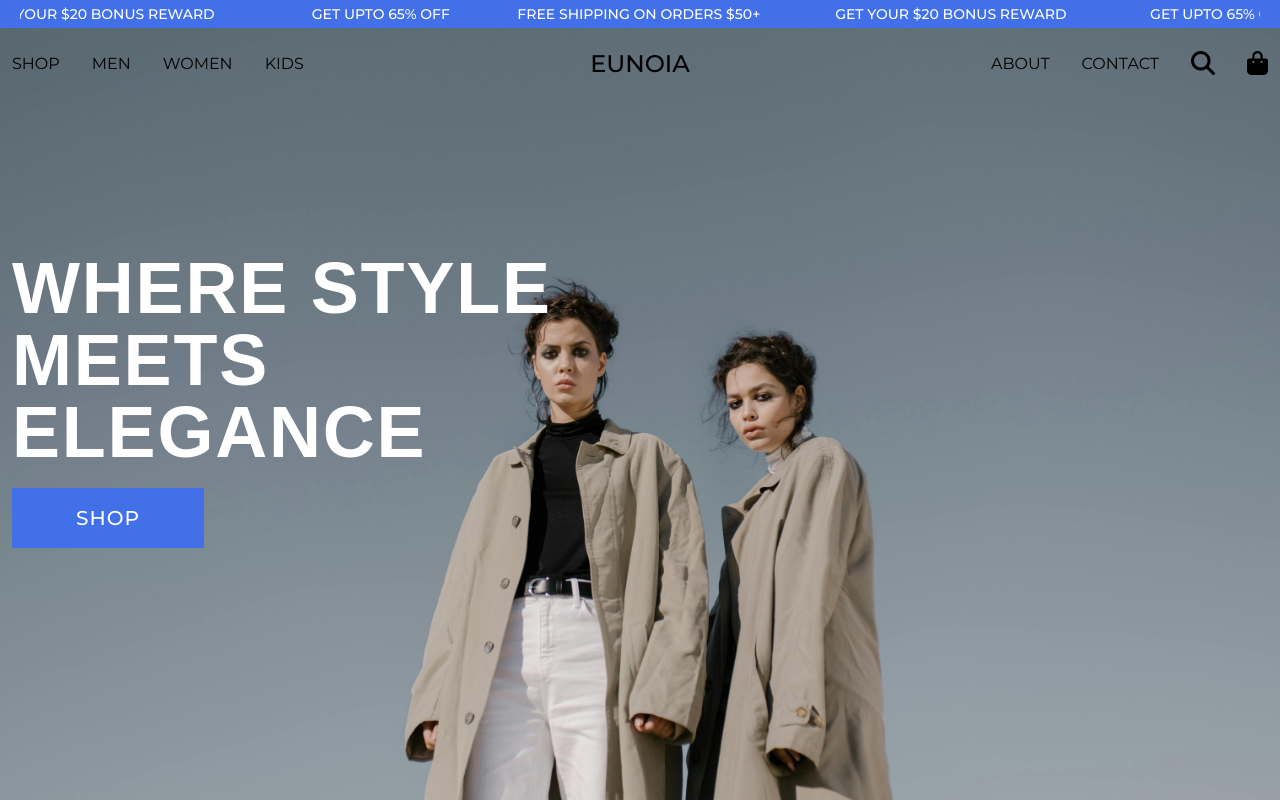
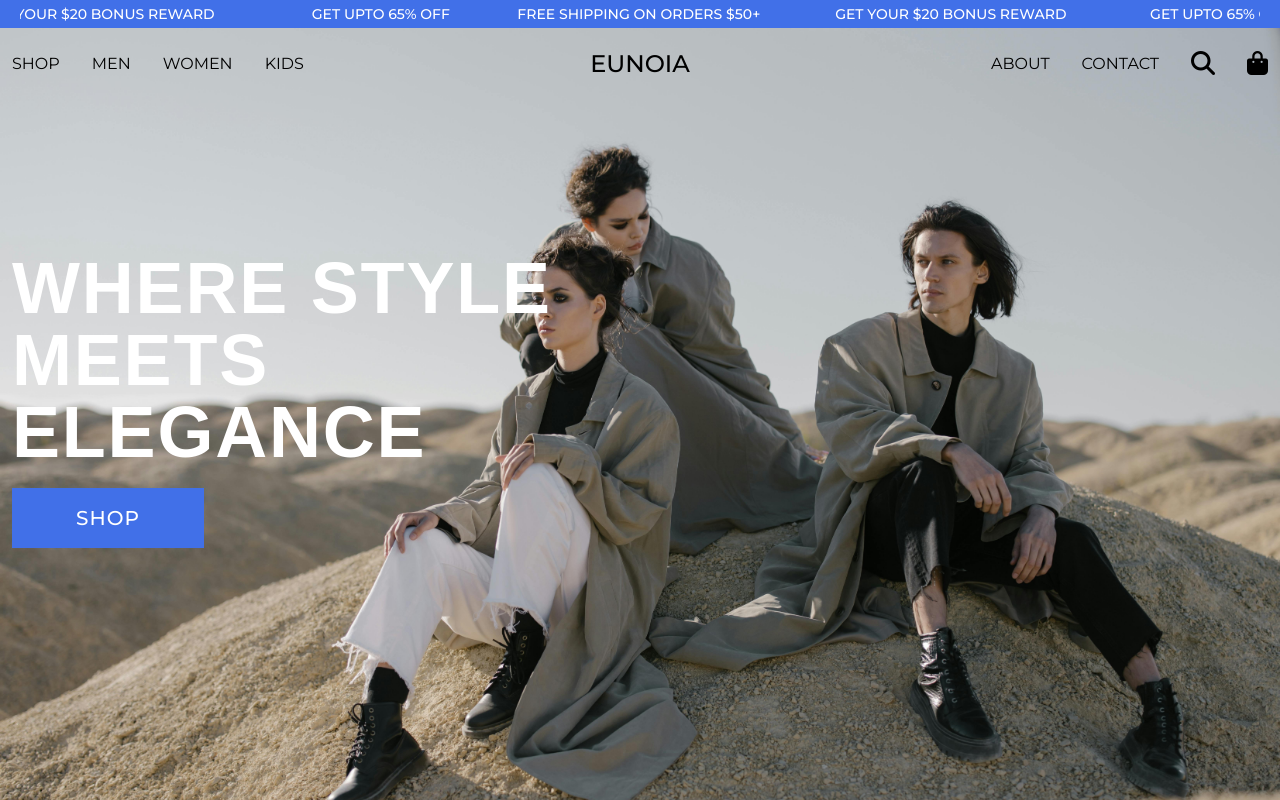
Before and after one commit to headlessNode/Eunoia, a React (Vite) app: page / in a window 1280 px wide. Built offline with nearby package versions, Linux system fonts and the light colour scheme; a web font is replaced by a local one.

Commit message:
Change hero image and modify header

```diff
--- a/src/pages/home/HomePage.jsx
+++ b/src/pages/home/HomePage.jsx
@@ -1,13 +1,17 @@
 import TopBar from './components/TopBar';
 import Header from './components/Header';
+import Menu from './components/Menu';
 import Hero from './components/Hero';
+import { useState } from 'react';
 
 export default function HomePage() {
+	const [isMenuActive, setIsMenuActive] = useState(false);
 	return (
 		<div className="w-full relative flex flex-col items-center">
 			<TopBar />
 			<div className="wrapper max-w-8xl w-full">
-				<Header />
+				<Header isMenuActive={isMenuActive} setIsMenuActive={setIsMenuActive} />
+				<Menu isMenuActive={isMenuActive} />
 				<Hero />
 			</div>
 		</div>
--- a/src/pages/home/components/Header.jsx
+++ b/src/pages/home/components/Header.jsx
@@ -1,11 +1,7 @@
 import { NavLink } from 'react-router-dom';
-import { useRef, useState } from 'react';
-import gsap from 'gsap';
-import { useGSAP } from '@gsap/react';
+import { useRef } from 'react';
 
-export default function Header() {
-	const [isMenuActive, setIsMenuActive] = useState(false);
-	const menu = useRef(null);
+export default function Header({ isMenuActive, setIsMenuActive }) {
 	const headerContainer = useRef(null);
 
 	function showMenu() {
@@ -16,44 +12,11 @@ export default function Header() {
 		}
 	}
 
-	function menuAnimation(scale, pathOne, pathTwo) {
-		const tl = gsap
-			.timeline()
-			.to(menu.current, {
-				transformOrigin: 'top center',
-				scaleY: scale,
-				ease: 'power1.in',
-				duration: 0.3,
-			})
-			.to(
-				'.menu-icon .svg-line-one',
-				{
-					attr: pathOne,
-					duration: 0.3,
-					ease: 'linear',
-				},
-				'<'
-			)
-			.to(
-				'.menu-icon .svg-line-two',
-				{
-					attr: pathTwo,
-					duration: 0.3,
-					ease: 'linear',
-				},
-				'<'
-			);
-		return tl;
-	}
-
-	useGSAP(() => {
-		isMenuActive
-			? menuAnimation(1, { d: 'M10 30 L50 70' }, { d: 'M10 70 L50 30' })
-			: menuAnimation(0, { d: 'M10 40 L75 40' }, { d: 'M10 60 L75 60' });
-	}, [isMenuActive]);
-
 	return (
-		<div ref={headerContainer} className="header-container px-3 py-5 w-full flex flex-col z-10">
+		<div
+			ref={headerContainer}
+			className="header-container bg-white lg:bg-whiteTransparent px-3 py-5 w-full flex flex-col z-10"
+		>
 			<nav className="header font-montserrat flex justify-between items-center">
 				<div className="w-full hidden lg:flex lg:justify-start lg:gap-8">
 					<NavLink to="shop" className="uppercase hover:underline">
@@ -107,29 +70,6 @@ export default function Header() {
 					</svg>
 				</div>
 			</nav>
-			<div
-				ref={menu}
-				className={`menu py-5 font-medium relative ${isMenuActive ? 'flex flex-col gap-2' : 'hidden'}`}
-			>
-				<NavLink to="shop" className="uppercase hover:underline">
-					shop
-				</NavLink>
-				<NavLink to="category/men" className="uppercase hover:underline">
-					men
-				</NavLink>
-				<NavLink to="category/women" className="uppercase hover:underline">
-					women
-				</NavLink>
-				<NavLink to="category/kids" className="uppercase hover:underline">
-					kids
-				</NavLink>
-				<NavLink to="about" className="uppercase hover:underline">
-					about
-				</NavLink>
-				<NavLink to="contact" className="uppercase hover:underline">
-					contact
-				</NavLink>
-			</div>
 		</div>
 	);
 }
--- a/src/pages/home/components/Hero.jsx
+++ b/src/pages/home/components/Hero.jsx
@@ -6,7 +6,7 @@ export default function Hero() {
 			<img
 				src="/images/hero-img.jpg"
 				alt="Hero background image"
-				className="w-full h-full absolute object-cover -z-10"
+				className="w-full h-full absolute object-cover object-top -z-10"
 			/>
 			<div className="hero-cta flex flex-col gap-5 items-center lg:items-start absolute top-1/2 left-1/2 transform -translate-x-1/2 -translate-y-1/2 px-3 max-w-8xl w-full font-montserrat">
 				<h1 className="font-afacad font-bold text-5xl text-center tracking-wide text-white uppercase md:text-6xl lg:text-7xl lg:text-start lg:w-[35rem]">
--- /dev/null
+++ b/src/pages/home/components/Menu.jsx
@@ -0,0 +1,70 @@
+import { useRef } from 'react';
+import { NavLink } from 'react-router-dom';
+import gsap from 'gsap';
+import { useGSAP } from '@gsap/react';
+
+export default function Menu({ isMenuActive, setIsMenuActive }) {
+	const menu = useRef(null);
+
+	function menuAnimation(scale, pathOne, pathTwo) {
+		const tl = gsap
+			.timeline()
+			.to(menu.current, {
+				transformOrigin: 'top center',
+				scaleY: scale,
+				ease: 'power1.in',
+				duration: 0.3,
+			})
+			.to(
+				'.menu-icon .svg-line-one',
+				{
+					attr: pathOne,
+					duration: 0.3,
+					ease: 'linear',
+				},
+				'<'
+			)
+			.to(
+				'.menu-icon .svg-line-two',
+				{
+					attr: pathTwo,
+					duration: 0.3,
+					ease: 'linear',
+				},
+				'<'
+			);
+		return tl;
+	}
+
+	useGSAP(() => {
+		isMenuActive
+			? menuAnimation(1, { d: 'M10 30 L50 70' }, { d: 'M10 70 L50 30' })
+			: menuAnimation(0, { d: 'M10 40 L75 40' }, { d: 'M10 60 L75 60' });
+	}, [isMenuActive]);
+
+	return (
+		<div
+			ref={menu}
+			className={`menu pb-5 bg-white px-3 font-medium relative ${isMenuActive ? 'flex flex-col gap-2' : 'hidden'} z-10`}
+		>
+			<NavLink to="shop" className="uppercase hover:underline">
+				shop
+			</NavLink>
+			<NavLink to="category/men" className="uppercase hover:underline">
+				men
+			</NavLink>
+			<NavLink to="category/women" className="uppercase hover:underline">
+				women
+			</NavLink>
+			<NavLink to="category/kids" className="uppercase hover:underline">
+				kids
+			</NavLink>
+			<NavLink to="about" className="uppercase hover:underline">
+				about
+			</NavLink>
+			<NavLink to="contact" className="uppercase hover:underline">
+				contact
+			</NavLink>
+		</div>
+	);
+}
--- a/tailwind.config.js
+++ b/tailwind.config.js
@@ -12,6 +12,7 @@ export default {
 		colors: {
 			blue: '#4170e8',
 			white: '#FFFFFF',
+			whiteTransparent: 'rgba(255, 255, 255, 0)',
 		},
 		fontFamily: {
 			montserrat: ['Montserrat', 'sans-serif'],
```
Also changed, not shown: public/images/hero-img.jpg.
